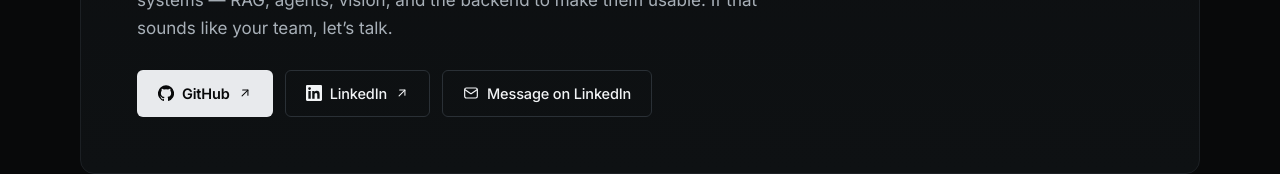
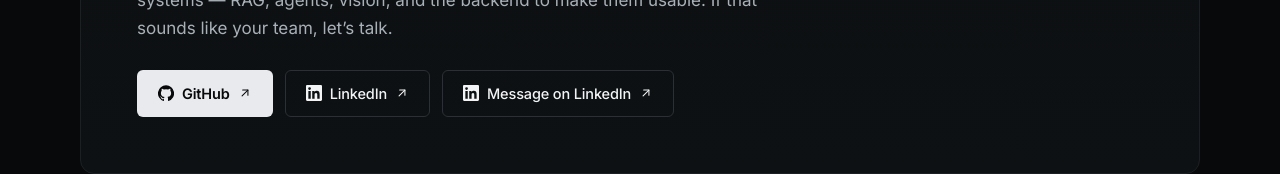
Before and after one commit to rajaryan1111/raj-aryan-portfolio, a React (Vite) app: page / in a window 1280 px wide. Shown: the part 8066-8240 px from the top of the page. Built offline with nearby package versions, Linux system fonts and the light colour scheme.

Commit message:
ux: use LinkedIn action for contact

```diff
--- a/src/components/Contact.jsx
+++ b/src/components/Contact.jsx
@@ -30,9 +30,10 @@ export default function Contact() {
                 Email
               </a>
             ) : (
-              <a className="btn btn--ghost" href={`${profile.linkedin}`} target="_blank" rel="noreferrer noopener">
-                <MailIcon />
+              <a className="btn btn--ghost" href={profile.linkedin} target="_blank" rel="noreferrer noopener">
+                <LinkedInIcon />
                 Message on LinkedIn
+                <ArrowUpRightIcon />
               </a>
             )}
           </div>
```
